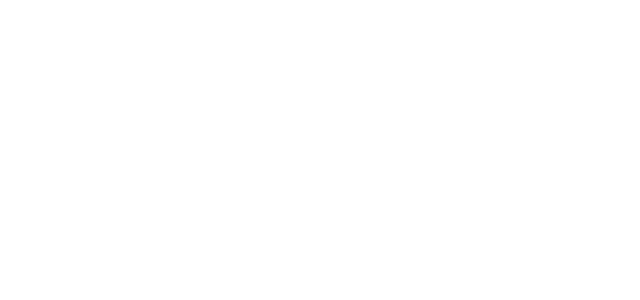
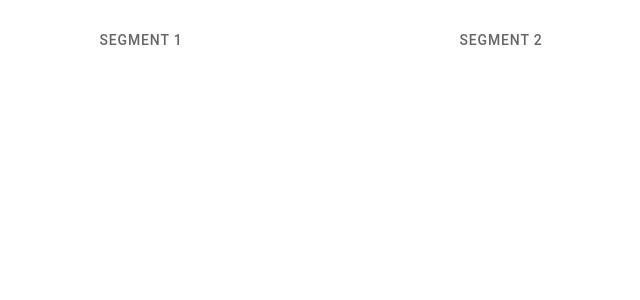
Before and after one commit to Bella3009/MobileApplicationLessons, a React (Vite) app in the folder worksheet4/: page /4d in a window 1280 px wide. Shown: the top 300 px of the page, without its empty margins (319-959 px from the left). Built offline with nearby package versions, Linux system fonts and the light colour scheme.

Commit message:
Completed Worksheet 4D

```diff
--- a/worksheet4/src/App.tsx
+++ b/worksheet4/src/App.tsx
@@ -5,6 +5,7 @@
 import Worksheet4a from "./pages/Worksheet4a";
 import Worksheet4b from "./pages/Worksheet4b";
 import Worksheet4c from "./pages/Worksheet4c";
+import Worksheet4d from "./pages/Worksheet4d";
 
 /* Core CSS required for Ionic components to work properly */
 import "@ionic/react/css/core.css";
@@ -54,6 +55,9 @@
         <Route exact path="/4c">
           <Worksheet4c />
         </Route>
+        <Route exact path="/4d">
+          <Worksheet4d />
+        </Route>
         <Route exact path="/">
           <Redirect to="/home" />
         </Route>
--- /dev/null
+++ b/worksheet4/src/pages/Worksheet4d.tsx
@@ -0,0 +1,27 @@
+import {
+  IonContent,
+  IonPage,
+  // Other Components
+  IonLabel,
+  IonSegment,
+  IonSegmentButton,
+} from "@ionic/react";
+
+const Worksheet4d: React.FC = () => {
+  return (
+    <IonPage>
+      <IonContent className="ion-padding">
+        <IonSegment value="Default">
+          <IonSegmentButton value="Segment 1">
+            <IonLabel>Segment 1</IonLabel>
+          </IonSegmentButton>
+          <IonSegmentButton value="Segment 2">
+            <IonLabel>Segment 2</IonLabel>
+          </IonSegmentButton>
+        </IonSegment>
+      </IonContent>
+    </IonPage>
+  );
+};
+
+export default Worksheet4d;
```
Also changed, not shown: 1 other file (tests, documents, lock files or other folders).
